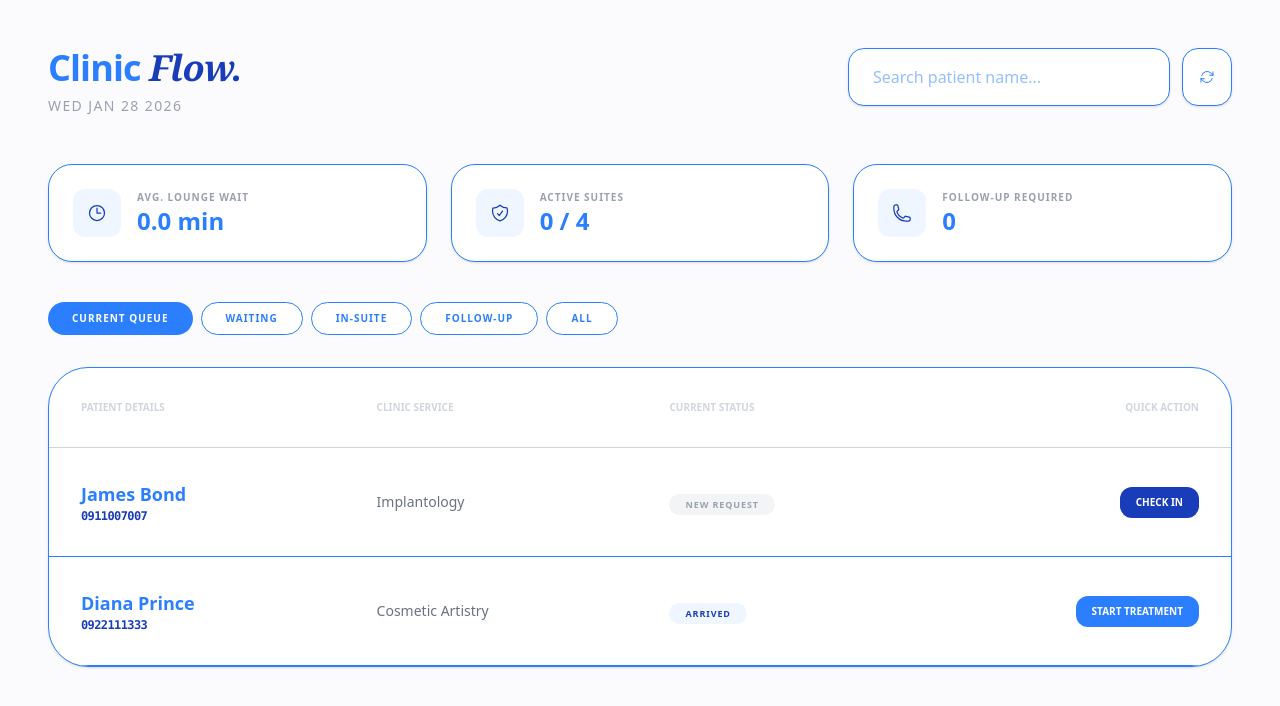
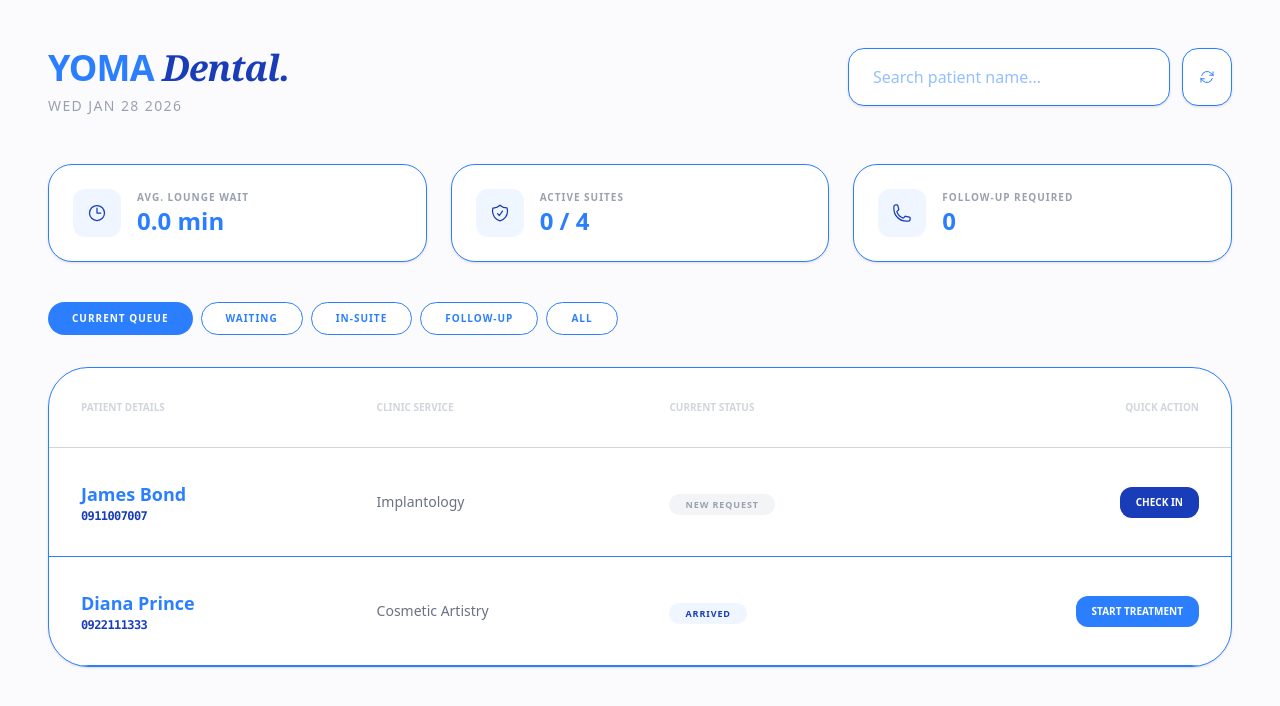
Before and after one commit to REDRAGO14/Smile_Dental_Clinic, a React (Vite) app: page /dashboard in a window 1280 px wide. Shown: the top 706 px of the page. Built offline with nearby package versions, Linux system fonts and the light colour scheme; no server answers.

Commit message:
some minor change

```diff
--- a/src/page/ReceptionistDashboard.jsx
+++ b/src/page/ReceptionistDashboard.jsx
@@ -79,7 +79,7 @@ export default function ReceptionistDashboard() {
       <Toaster />
       <header className="flex flex-col lg:flex-row justify-between items-start mb-12 gap-6">
         <div>
-          <h1 className="text-4xl font-black tracking-tight mb-2">Clinic <span className="font-serif italic text-blue-800">Flow.</span></h1>
+          <h1 className="text-4xl font-black tracking-tight mb-2">YOMA <span className="font-serif italic text-blue-800">Dental.</span></h1>
           <p className="text-gray-400 text-sm font-medium uppercase tracking-widest">{new Date().toDateString()}</p>
         </div>
         <div className="flex gap-3 w-full lg:w-96">
```
